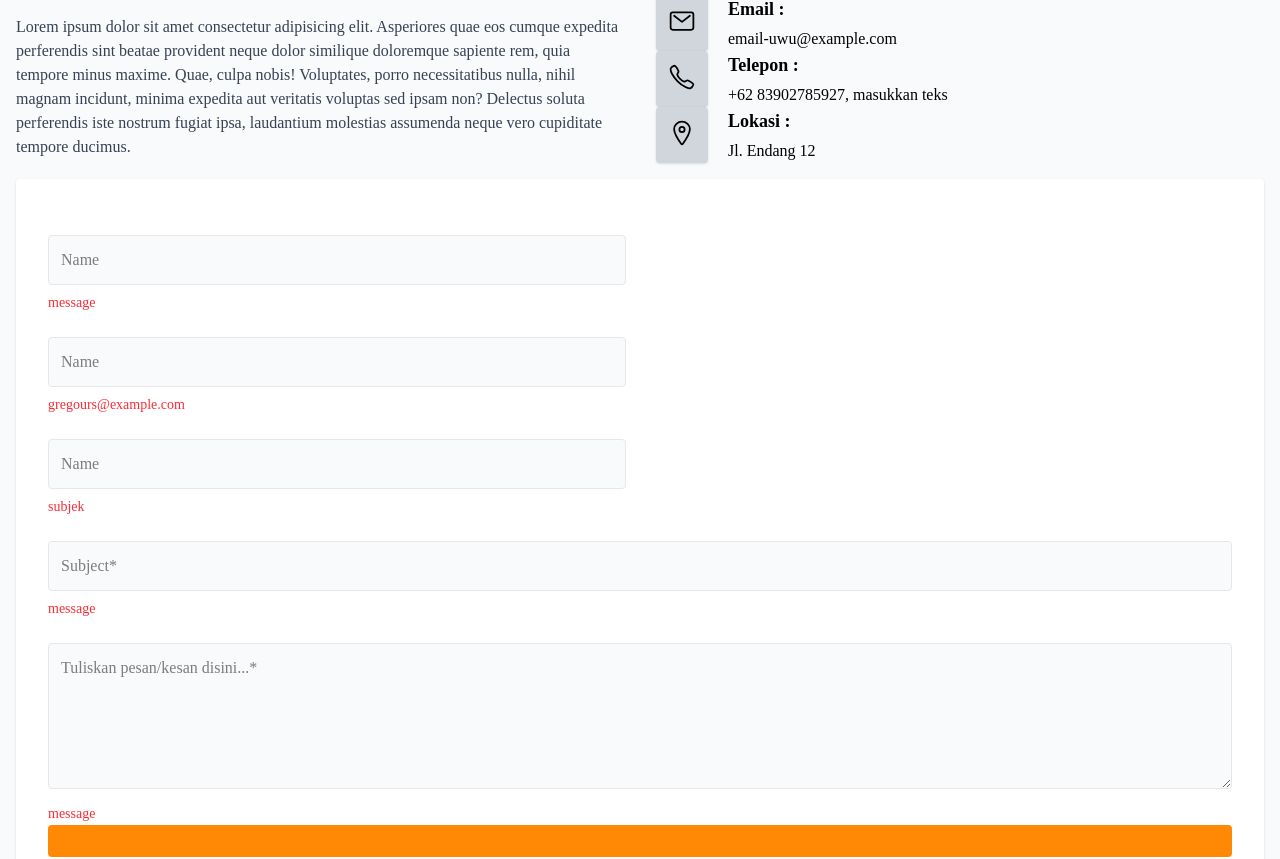
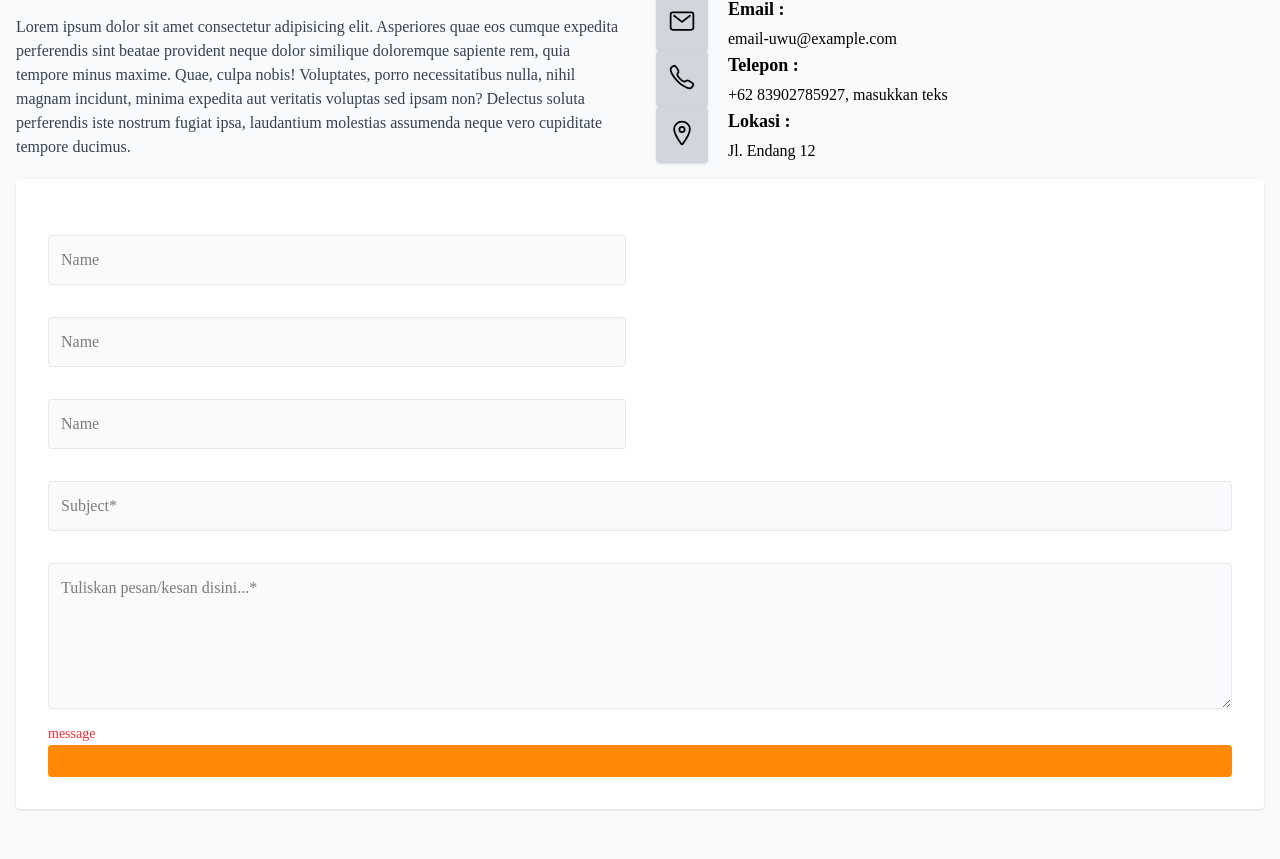
Before and after one commit to mhmddefrizal/BookHotelly-NextJS, a Next.js app in the folder web/: page /kontak in a window 1280 px wide. Shown: the part 421-1280 px from the top of the page. Built offline with nearby package versions, Linux system fonts and the light colour scheme; no server answers.

Commit message:
update file kontak-form

```diff
--- a/web/components/kontak-form.tsx
+++ b/web/components/kontak-form.tsx
@@ -1,17 +1,23 @@
 "use client";
 import React from "react";
 import { useActionState } from "react";
+import { ContactMessage } from "@/lib/action";
 
 const KontakForm = () => {
+  const [state, FromAction] = useActionState(ContactMessage, null);
   return (
     <div className="bg-white p-8 rounded-sm shadow-sm">
-      <form action="">
+      {state?.message ? (
+        <div className="p-4 mb text-sm text-gray-900 rounded-lg bg-amber-600" role="alert">
+        </div>
+      ):null}
+      <form action={FromAction}>
         <div className="grid md:grid-cols-2 gap-7 mt-6">
           <div>
             <input type="text" name="name" className="bg-gray-50 p-3 border border-gray-200 rounded-sm w-full font-light" placeholder="Name" />
 
             <div aria-live="polite" aria-atomic="true">
-              <p className="text-sm text-red-500 mt-2">message</p>
+              <p className="text-sm text-red-500 mt-2">{state?.error?.name}</p>
             </div>
           </div>
         </div>
@@ -20,7 +26,7 @@ const KontakForm = () => {
             <input type="email" name="email" className="bg-gray-50 p-3 border border-gray-200 rounded-sm w-full font-light" placeholder="Name" />
 
             <div aria-live="polite" aria-atomic="true">
-              <p className="text-sm text-red-500 mt-2">gregours@example.com</p>
+              <p className="text-sm text-red-500 mt-2">{state?.error?.email}</p>
             </div>
           </div>
         </div>
@@ -29,7 +35,7 @@ const KontakForm = () => {
             <input type="text" name="subject" className="bg-gray-50 p-3 border border-gray-200 rounded-sm w-full font-light" placeholder="Name" />
 
             <div aria-live="polite" aria-atomic="true">
-              <p className="text-sm text-red-500 mt-2">subjek</p>
+              <p className="text-sm text-red-500 mt-2">{state?.error?.subject}</p>
             </div>
           </div>
         </div>
@@ -38,7 +44,7 @@ const KontakForm = () => {
             <input type="text" name="Subject" className="bg-gray-50 p-3 border border-gray-200 rounded-sm w-full font-light" placeholder="Subject*" />
 
             <div aria-live="polite" aria-atomic="true">
-              <p className="text-sm text-red-500 mt-2">message</p>
+              <p className="text-sm text-red-500 mt-2">{state?.error?.message}</p>
             </div>
           </div>
         </div>
```
